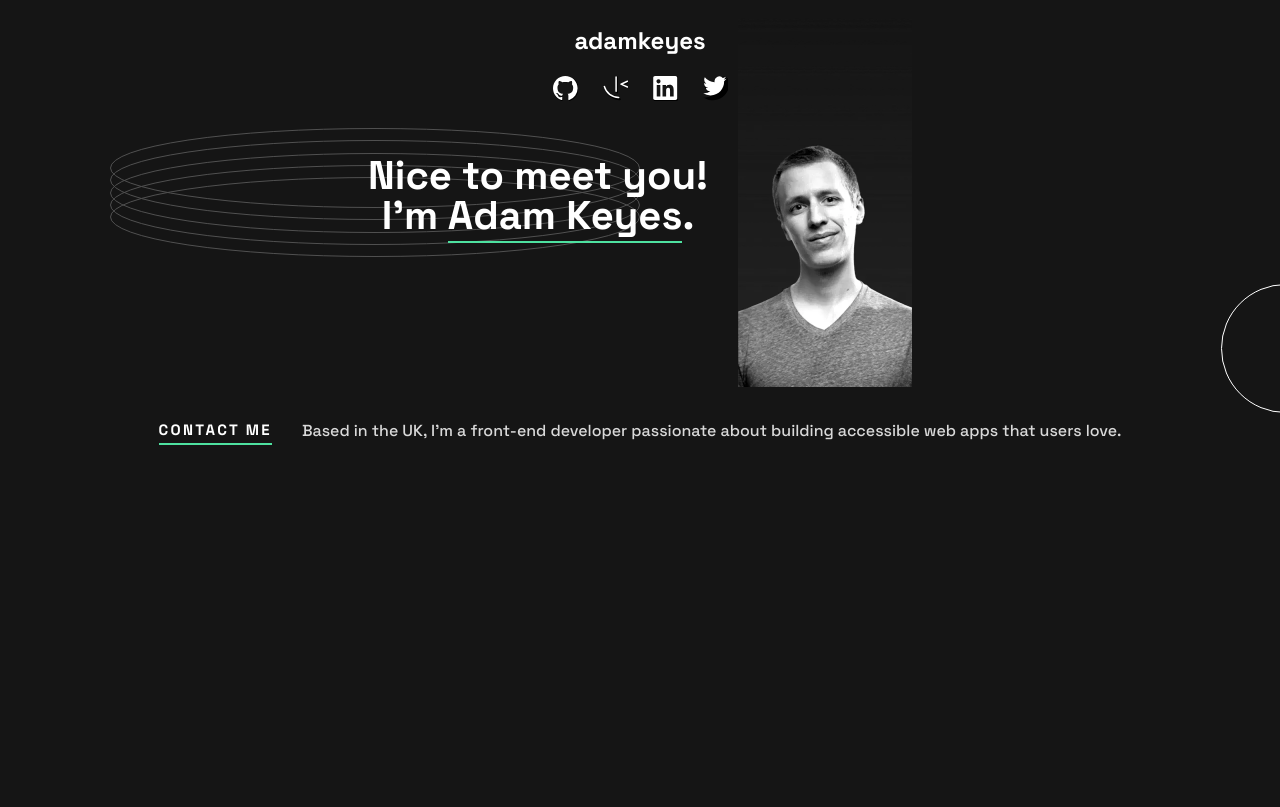
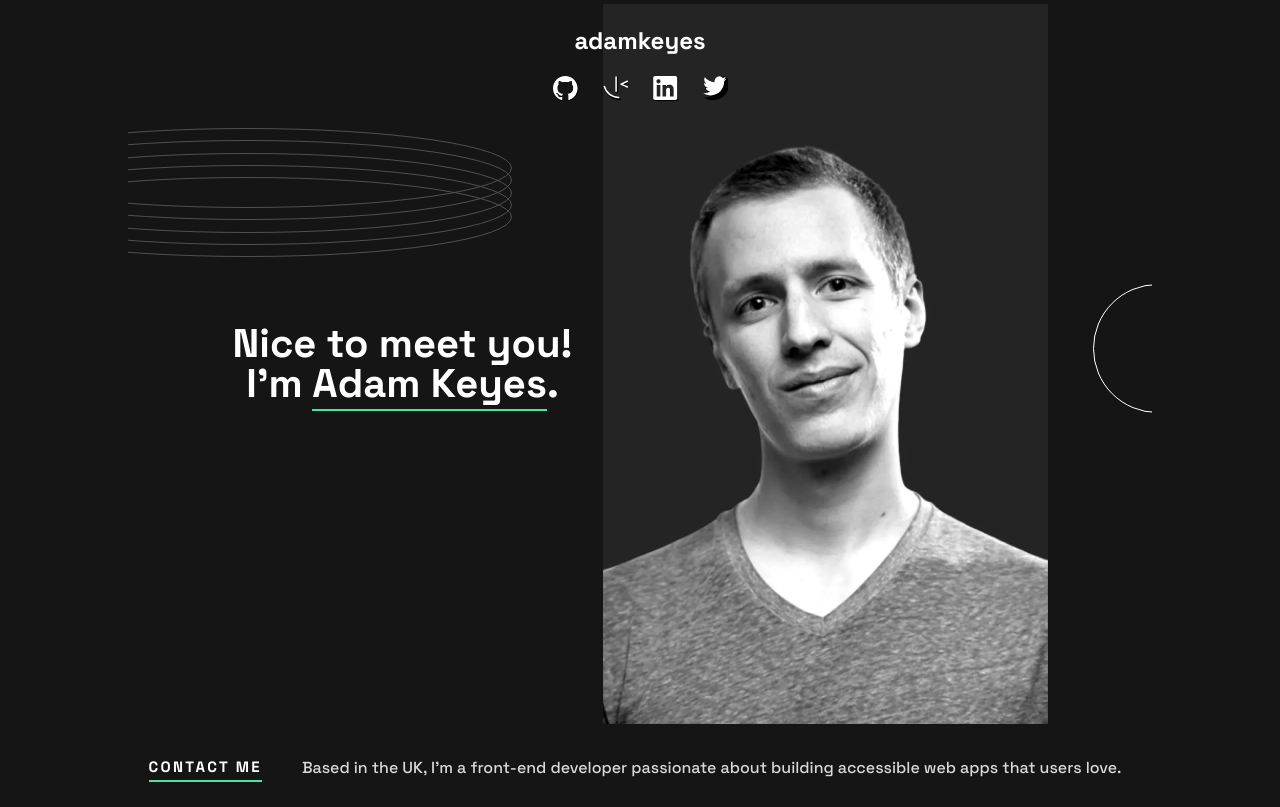
Before and after one commit to Hugo-Farias/single-page-developer-portfolio-template, a React (Vite) app: page / in a window 1280 px wide. Built offline with nearby package versions, Linux system fonts and the light colour scheme.

Commit message:
Hero Section mobile finished

```diff
--- a/src/_variables.scss
+++ b/src/_variables.scss
@@ -7,7 +7,8 @@ $color-gray: #d9d9d9;
 
 //Screens
 $screen-small: 320px;
-$screen-big: 1440px;
+$screen-medium: 768px;
+$screen-big: 1024px;
 
 //Mixins
 @mixin flex-center {
--- a/src/components/Hero.scss
+++ b/src/components/Hero.scss
@@ -1,7 +1,6 @@
 @import "../variables";
 
 .hero {
-  //outline: 1px solid white;
   @include flex-center;
   flex-wrap: wrap;
   flex-direction: row-reverse;
@@ -14,10 +13,24 @@
     url("../assets/images/pattern-circle.svg");
   background-repeat: no-repeat;
   background-position: right 50vw top 12.4rem, right -7rem top 28rem;
-  z-index: 0;
 
   & .photo {
+    z-index: -1;
+    @include image("../assets/images/image-profile-mobile.webp");
     width: 17.4rem;
+    height: 38.3rem;
+
+    @media (min-width: $screen-medium) {
+      @include image("../assets/images/image-profile-tablet.webp");
+      width: 32.2rem;
+      height: 60rem;
+    }
+
+    @media (min-width: $screen-big) {
+      @include image("../assets/images/image-profile-desktop.webp");
+      width: 44.5rem;
+      height: 72rem;
+    }
   }
 
   text-align: center;
@@ -37,6 +50,7 @@
     font-size: 1.6rem;
     line-height: 2.6rem;
     color: $color-gray;
+    padding: 0 1rem;
   }
 
   & .contact-link {
--- a/src/components/Hero.tsx
+++ b/src/components/Hero.tsx
@@ -1,13 +1,16 @@
 import "./Hero.scss";
-import photo from "../assets/images/image-profile-mobile.webp";
+import { useEffect } from "react";
 
 const Hero = function () {
+  useEffect(() => console.log(window.innerWidth), [window.innerWidth]);
+
   return (
     <section className="hero">
-      <img src={photo} alt="photo of Adam Keyes" className="photo" />
+      <div className="photo" />
 
       <h1 className="greeting">
-        Nice to meet you! <br /> I'm <span className="name">Adam Keyes</span>.
+        Nice to meet you!
+        <br /> I'm <span className="name">Adam Keyes</span>.
       </h1>
 
       <h2 className="description">
--- a/src/components/Navbar.scss
+++ b/src/components/Navbar.scss
@@ -7,6 +7,7 @@ $icon-list: github, frontend-mentor, linkedin, twitter;
   flex-direction: column;
   gap: 2rem;
   align-items: center;
+  //z-index: 1;
 
   & .name {
     font-size: 2.4rem;
```
Also changed, not shown: src/components/common/Separator.tsx (added, +7 -0 lines).
